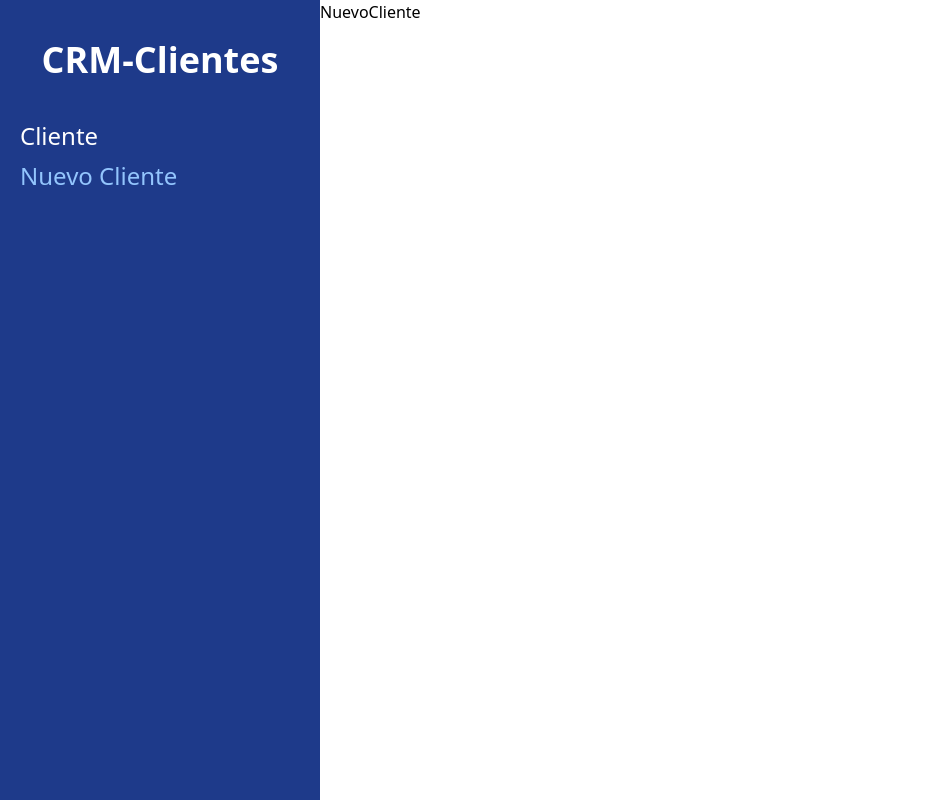
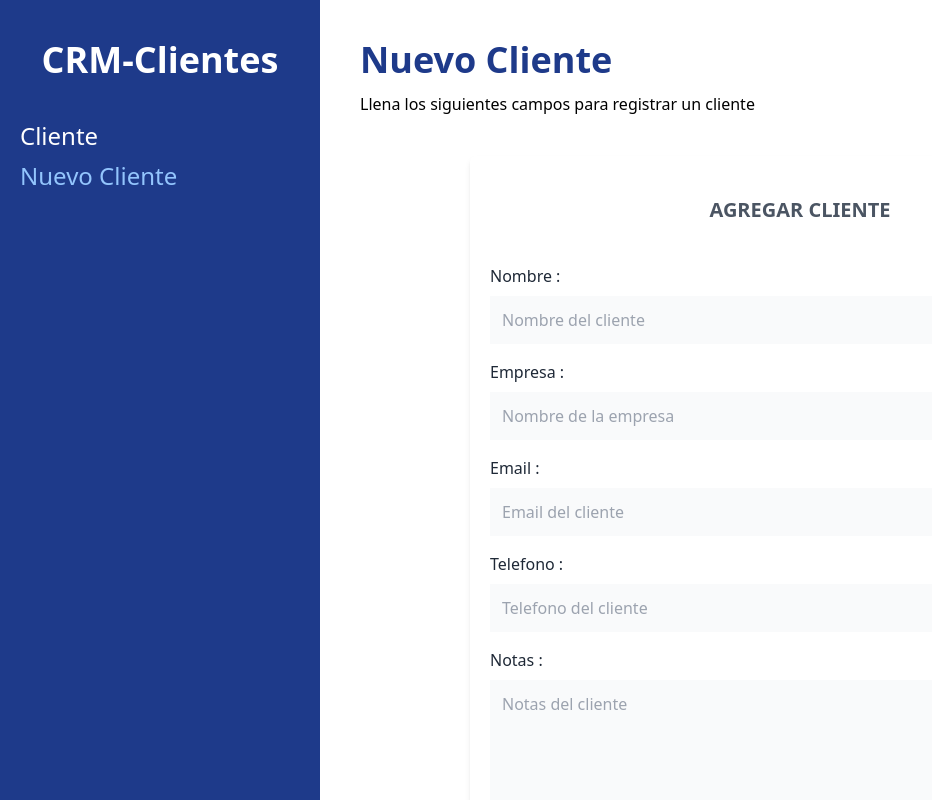
Before and after one commit to lODIN007l/ControldeCitasyPacientes, a React (Vite) app: page /clientes/nuevo in a window 1280 px wide. Shown: the whole page, without its empty margins (0-932 px from the left). Built offline with nearby package versions, Linux system fonts and the light colour scheme.

Commit message:
formik y validacion

```diff
--- a/package.json
+++ b/package.json
@@ -10,11 +10,13 @@
   },
   "dependencies": {
     "autoprefixer": "^10.4.8",
+    "formik": "^2.2.9",
     "postcss": "^8.4.16",
     "react": "^18.2.0",
     "react-dom": "^18.2.0",
     "react-router-dom": "^6.3.0",
-    "tailwindcss": "^3.1.8"
+    "tailwindcss": "^3.1.8",
+    "yup": "^0.32.11"
   },
   "devDependencies": {
     "@types/react": "^18.0.15",
--- /dev/null
+++ b/src/components/Alerta.jsx
@@ -0,0 +1,11 @@
+import React from "react";
+
+const Alerta = ({ children }) => {
+  return (
+    <div className="text-center bg-red-600 text-white font-bold p-3  uppercase">
+      {children}
+    </div>
+  );
+};
+
+export default Alerta;
--- /dev/null
+++ b/src/components/Formulario.jsx
@@ -0,0 +1,120 @@
+import React from "react";
+import { Formik, Form, Field, ErrorMessage } from "formik";
+import * as Yup from "yup";
+import Alerta from "./Alerta";
+const Formulario = () => {
+  const nuevoClienteSquema = Yup.object().shape({
+    nombre: Yup.string()
+      .min(3, "El nombre es muy corto")
+      .max(20, "El nombre es muy largo")
+      .required("El nombre del cliente es Obligatorio"),
+    empresa: "",
+    email: "",
+    telefono: "",
+    notas: "",
+  });
+
+  const hnndleSubmit = (valores) => {
+    console.log(valores);
+  };
+
+  return (
+    <div className="bg-white mt-10 px-5 py-10 rounded-md shadow-md md:w-3/4 mx-auto">
+      <h1 className="text-gray-600 font-bold text-xl uppercase text-center ">
+        Agregar Cliente
+      </h1>
+      <Formik
+        initialValues={{
+          nombre: "",
+          empresa: "",
+          email: "",
+          telefono: "",
+          notas: "",
+        }}
+        onSubmit={(valores) => {
+          hnndleSubmit(valores);
+        }}
+        validationSchema={nuevoClienteSquema}
+      >
+        {({ errors, touched }) => {
+          // console.log(data);
+          return (
+            <Form className="mt-10">
+              <div className="mb-4">
+                <label htmlFor="nombre" className="text-gray-800">
+                  Nombre :
+                </label>
+                <Field
+                  id="nombre"
+                  type="text"
+                  className="mt-2 block w-full p-3 bg-gray-50"
+                  placeholder="Nombre del cliente "
+                  name="nombre"
+                ></Field>
+                {errors.nombre && touched.nombre ? (
+                  <Alerta>{errors.nombre}</Alerta>
+                ) : null}
+              </div>
+              <div className="mb-4">
+                <label htmlFor="empresa" className="text-gray-800">
+                  Empresa :
+                </label>
+                <Field
+                  id="empresa"
+                  type="text"
+                  className="mt-2 block w-full p-3 bg-gray-50"
+                  placeholder="Nombre de la empresa "
+                  name="empresa"
+                ></Field>
+              </div>
+              <div className="mb-4">
+                <label htmlFor="email" className="text-gray-800">
+                  Email :
+                </label>
+                <Field
+                  id="email"
+                  type="email"
+                  className="mt-2 block w-full p-3 bg-gray-50"
+                  placeholder="Email del cliente  "
+                  name="email"
+                ></Field>
+              </div>
+              <div className="mb-4">
+                <label htmlFor="telefono" className="text-gray-800">
+                  Telefono :
+                </label>
+                <Field
+                  id="telefono"
+                  type="tel"
+                  className="mt-2 block w-full p-3 bg-gray-50"
+                  placeholder="Telefono del cliente  "
+                  name="telefono"
+                ></Field>
+              </div>
+              <div className="mb-4">
+                <label htmlFor="notas" className="text-gray-800">
+                  Notas :
+                </label>
+                <Field
+                  as="textarea"
+                  id="notas"
+                  type="text"
+                  className="mt-2 block w-full p-3 bg-gray-50 h-40"
+                  placeholder="Notas del cliente  "
+                  name="notas"
+                ></Field>
+              </div>
+              <input
+                type="submit"
+                value="Agregar Cliente "
+                className="mt-5 w-full bg-blue-800 p-3 text-white font-bold uppercase text-lg"
+              />
+            </Form>
+          );
+        }}
+      </Formik>
+    </div>
+  );
+};
+
+export default Formulario;
--- a/src/layout/Layout.jsx
+++ b/src/layout/Layout.jsx
@@ -30,7 +30,7 @@ const Layout = () => {
           </Link>
         </nav>
       </div>
-      <div className="md:w-3/4 ">
+      <div className="md:w-3/4 p-10  md:h-screen overflow-scroll">
         <Outlet></Outlet>
       </div>
     </div>
--- a/src/pages/NuevoCliente.jsx
+++ b/src/pages/NuevoCliente.jsx
@@ -1,7 +1,15 @@
 import React from "react";
-
+import Formulario from "../components/Formulario";
 const NuevoCliente = () => {
-  return <div>NuevoCliente</div>;
+  return (
+    <>
+      <h1 className="font-black text-4xl text-blue-900">Nuevo Cliente</h1>
+      <p className="mt-3">
+        Llena los siguientes campos para registrar un cliente{" "}
+      </p>
+      <Formulario />
+    </>
+  );
 };
 
 export default NuevoCliente;
```
Also changed, not shown: 1 other file (tests, documents, lock files or other folders).
